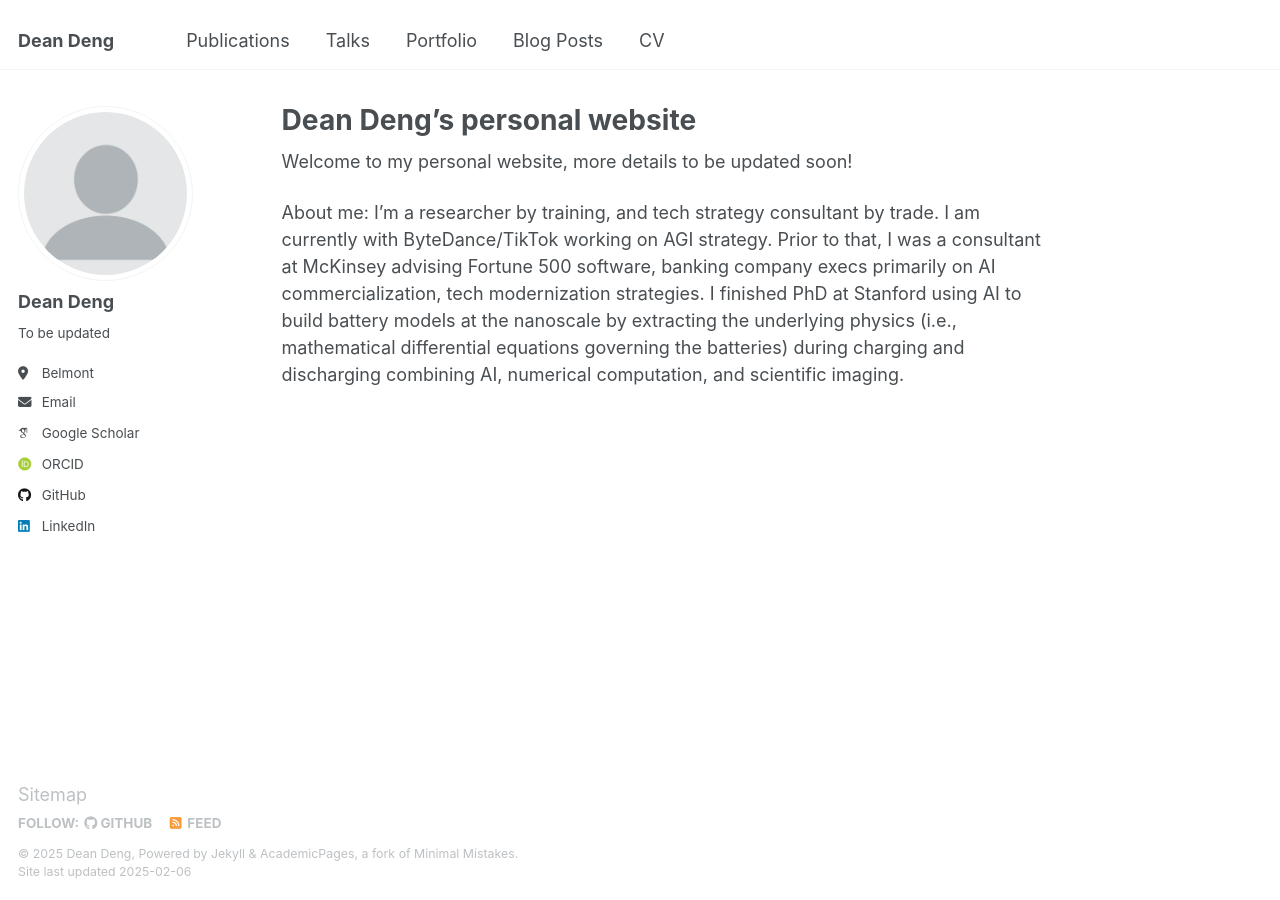
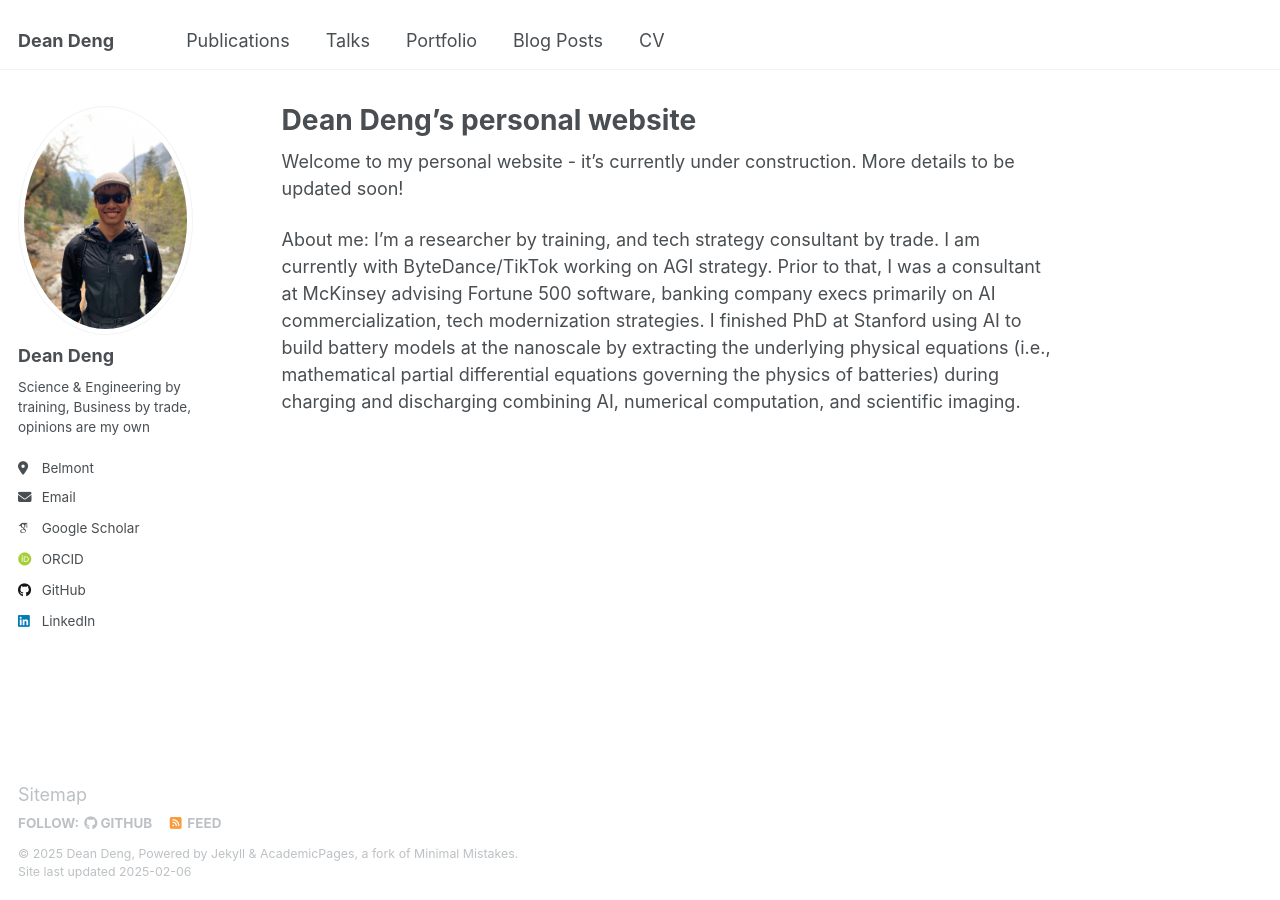
Before and after one commit to dhtdean/home, a Jekyll site: the page built from _pages/about.md, in a window 1280 px wide. Built offline with Jekyll 4.4.1, drawn with Linux system fonts in a browser that asks for light colours; some web fonts are replaced.

Commit message:
update pics

```diff
--- a/_config.yml
+++ b/_config.yml
@@ -22,10 +22,10 @@
 #               Additional customization can be done by editing /_includes/author-profile.html
 author:
   # Biographic information
-  avatar           : "profile.png"
+  avatar           : "profile_self.png"
   name             : "Dean Deng"
   pronouns         : # example: "she/her"
-  bio              : "To be updated"
+  bio              : "Science & Engineering by training, Business by trade, opinions are my own"
   location         : "Belmont"
   employer         : # "Red Brick University"
   uri              : # URL
--- a/_pages/about.md
+++ b/_pages/about.md
@@ -7,7 +7,7 @@
   - /about.html
 ---
 
-Welcome to my personal website, more details to be updated soon!
+Welcome to my personal website - it's currently under construction. More details to be updated soon!
 
 About me:
-I'm a researcher by training, and tech strategy consultant by trade. I am currently with ByteDance/TikTok working on AGI strategy. Prior to that, I was a consultant at McKinsey advising Fortune 500 software, banking company execs primarily on AI commercialization, tech modernization strategies. I finished PhD at Stanford using AI to build battery models at the nanoscale by extracting the underlying physics (i.e., mathematical differential equations governing the batteries) during charging and discharging combining AI, numerical computation, and scientific imaging.
+I'm a researcher by training, and tech strategy consultant by trade. I am currently with ByteDance/TikTok working on AGI strategy. Prior to that, I was a consultant at McKinsey advising Fortune 500 software, banking company execs primarily on AI commercialization, tech modernization strategies. I finished PhD at Stanford using AI to build battery models at the nanoscale by extracting the underlying physical equations (i.e., mathematical partial differential equations governing the physics of batteries) during charging and discharging combining AI, numerical computation, and scientific imaging.
```
